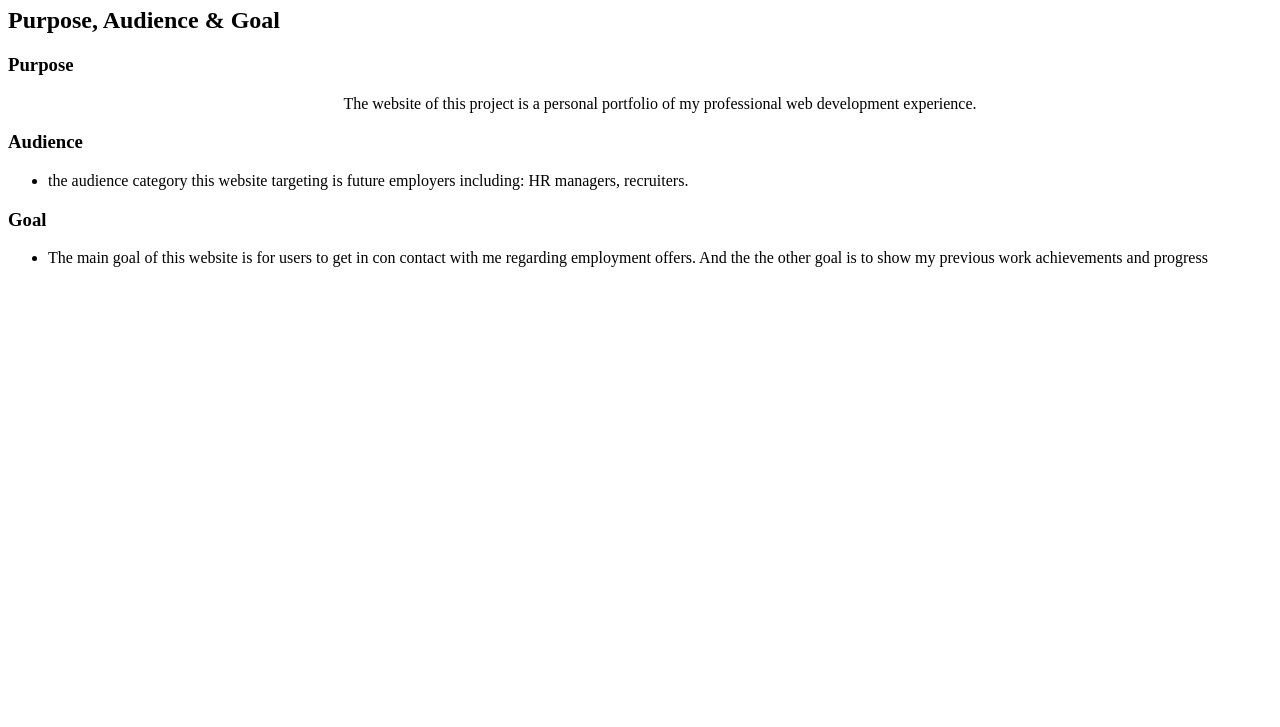
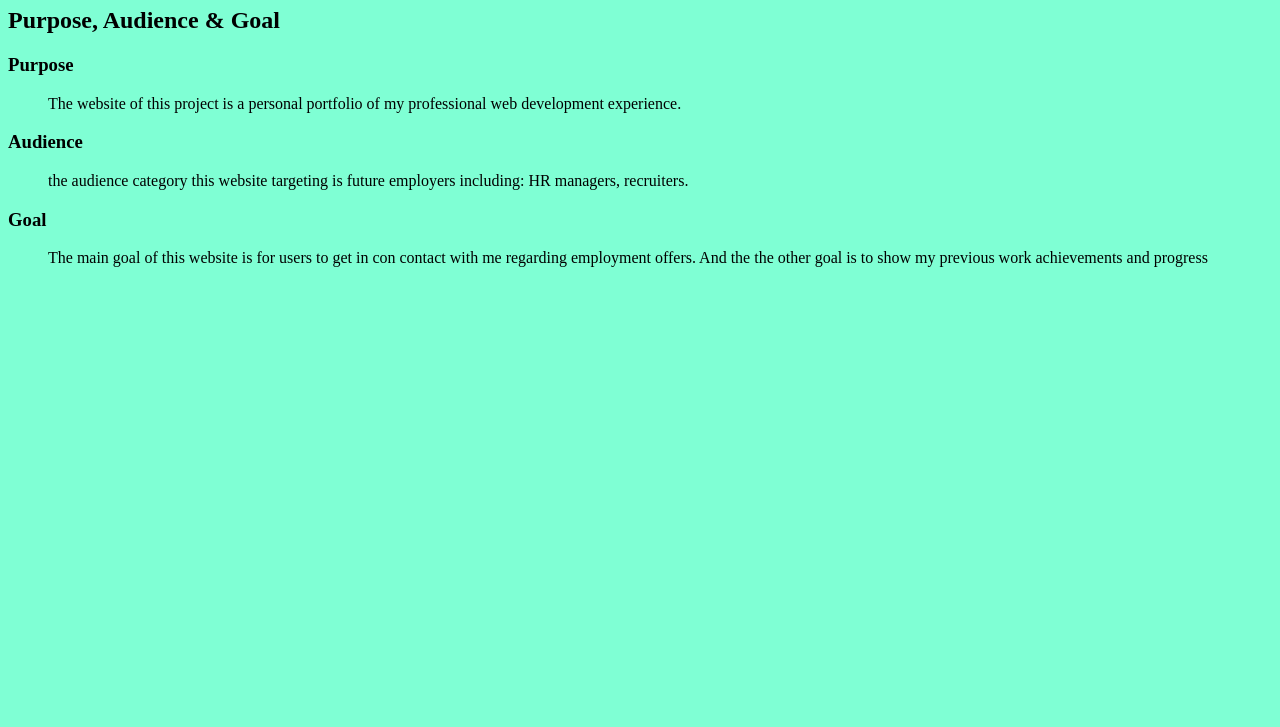
Before and after one commit to mbouchentouf/my-pwp-mileston, a plain HTML site: page public_html/documentation/milestone-1.html in a window 1280 px wide. Shown: the part 73-800 px from the top of the page. Drawn offline with Linux system fonts and the light colour scheme.

Commit message:
added html style

```diff
--- a/public_html/documentation/milestone-1.html
+++ b/public_html/documentation/milestone-1.html
@@ -4,23 +4,24 @@
     <meta charset="UTF-8">
     <title>PWP Milestone 1</title>
 </head>
-<body style="text-align:left">
-     <h1>PWP Milestone 1</h1>
-     <h2>Purpose, Audience & Goal</h2>
-     <h3>Purpose</h3>
 
-<ul style="text-align:center" class="center">
+<body style="background-color: aquamarine;" >
+<h1>PWP Milestone 1</h1>
+<h2>Purpose, Audience & Goal</h2>
+<h3>Purpose</h3>
+
+<ul class="center">
     <p>The website of this project is a personal portfolio of my professional web development experience.</p>
 </ul>
 
-    <h3>Audience</h3>
+<h3>Audience</h3>
 
 <ul class="right">
-    <li>the audience category this website targeting is future employers including: HR managers, recruiters.</li>
+    <p>the audience category this website targeting is future employers including: HR managers, recruiters.</p>
 </ul>
 
-    <h3>Goal</h3>
+<h3>Goal</h3>
 <ul>
-    <li>The main goal of this website is for users to get in con contact with me regarding employment offers. And the the other goal is to show my previous work achievements and progress</li>
+    <p>The main goal of this website is for users to get in con contact with me regarding employment offers. And the the other goal is to show my previous work achievements and progress</p>
 
 </ul>
```
